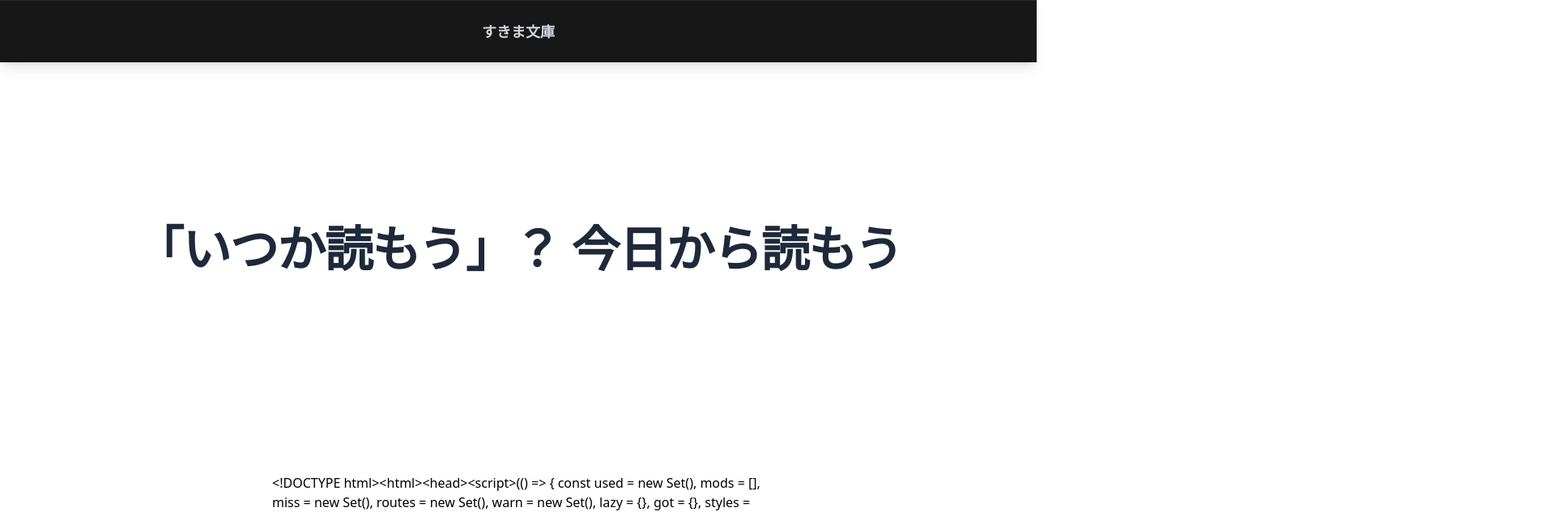
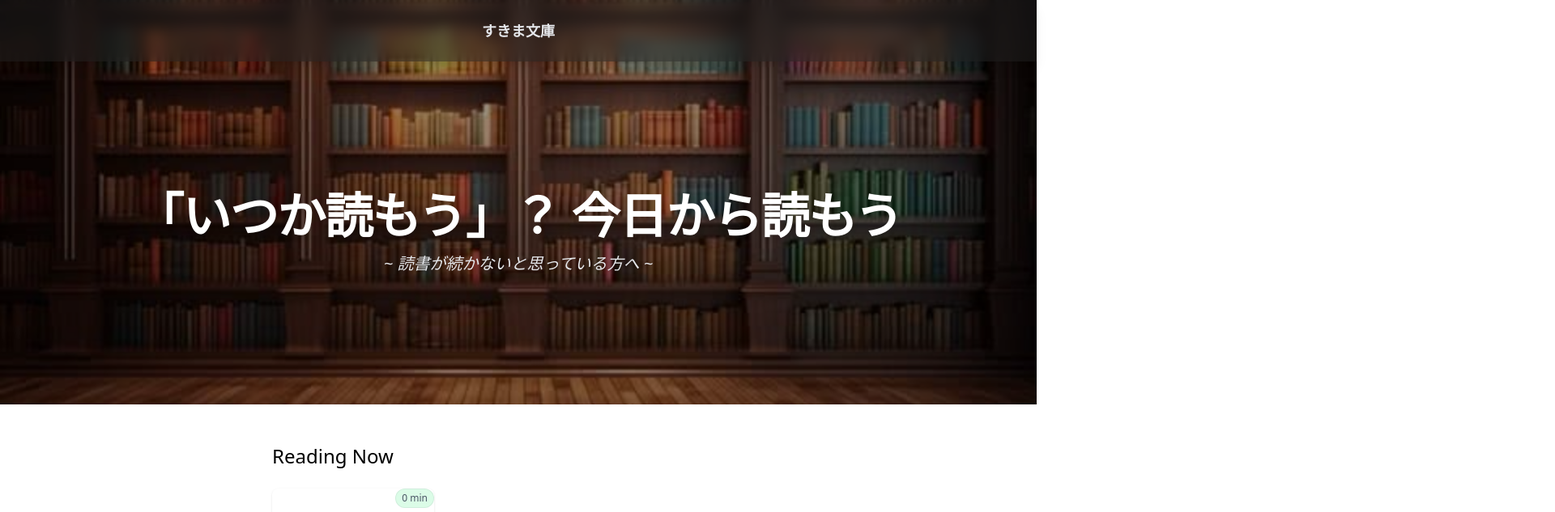
Before and after one commit to jphacks/sd_2505, a Next.js app in the folder frontend/: page / in a window 1280 px wide. Shown: the top 633 px of the page at 81% size, 1920 px wide, since content can reach past the window. Built offline with nearby package versions, Linux system fonts and the light colour scheme.

Commit message:
Update mainpage

```diff
--- a/frontend/src/app/page.tsx
+++ b/frontend/src/app/page.tsx
@@ -20,16 +20,29 @@ export default function Home() {
 
   return (
     <div>
-      <header className='bg-black shadow-lg'>
-        <nav className='bg-neutral-900 text-gray-300 py-6 text-center border-t border-neutral-800 text-lg font-semibold'>すきま文庫</nav>
-      </header>
-      <div className='py-40 text-center'>
-        <h1 className='text-4xl md:text-6xl font-extrabold text-gray-800 py-10 tracking-tight'>「いつか読もう」？ 今日から読もう</h1>
-        <p></p>
-      </div>
+    <div
+  className="relative bg-cover bg-center bg-fixed text-white"
+  style={{
+    backgroundImage: "url('/library-bg.jpg')", // public配下に画像を置く
+  }}
+>
+  <header className="shadow-lg backdrop-blur-sm">
+    <nav className="bg-neutral-900/70 text-gray-200 py-6 text-center text-lg font-semibold">
+      すきま文庫
+    </nav>
+  </header>
+
+  <div className="flex flex-col items-center justify-center py-40 px-4 text-center bg-black/40">
+    <h1 className="text-4xl md:text-6xl font-extrabold text-white tracking-tight drop-shadow-md">
+      「いつか読もう」？ 今日から読もう
+    </h1>
+    <p className="mt-4 text-lg md:text-xl text-gray-200 italic">
+      ~ 読書が続かないと思っている方へ ~
+    </p>
+  </div>
+</div>
+
     <div className='mx-auto max-w-2xl px-4 py-12 sm:px-6 lg:px-8'>
-      <p>{message}</p>
-      <h1 className="mb-12 text-4xl font-light tracking-tight text-foreground">Book List</h1>
 
       <section className="mb-16">
         <h2 className="mb-6 text-2xl font-normal text-foreground">Reading Now</h2>
```
Also changed, not shown: frontend/public/library-bg.jpg (added).
